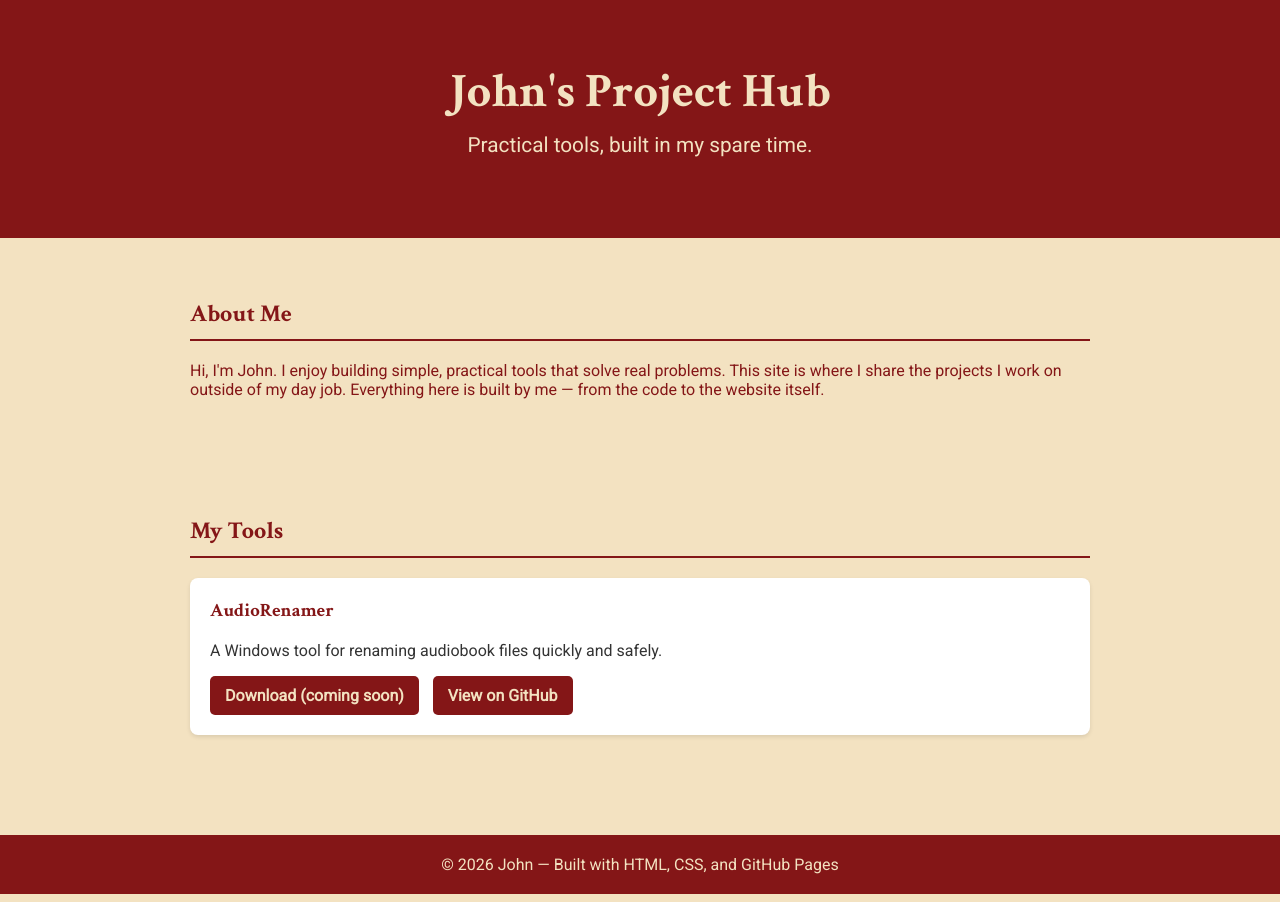
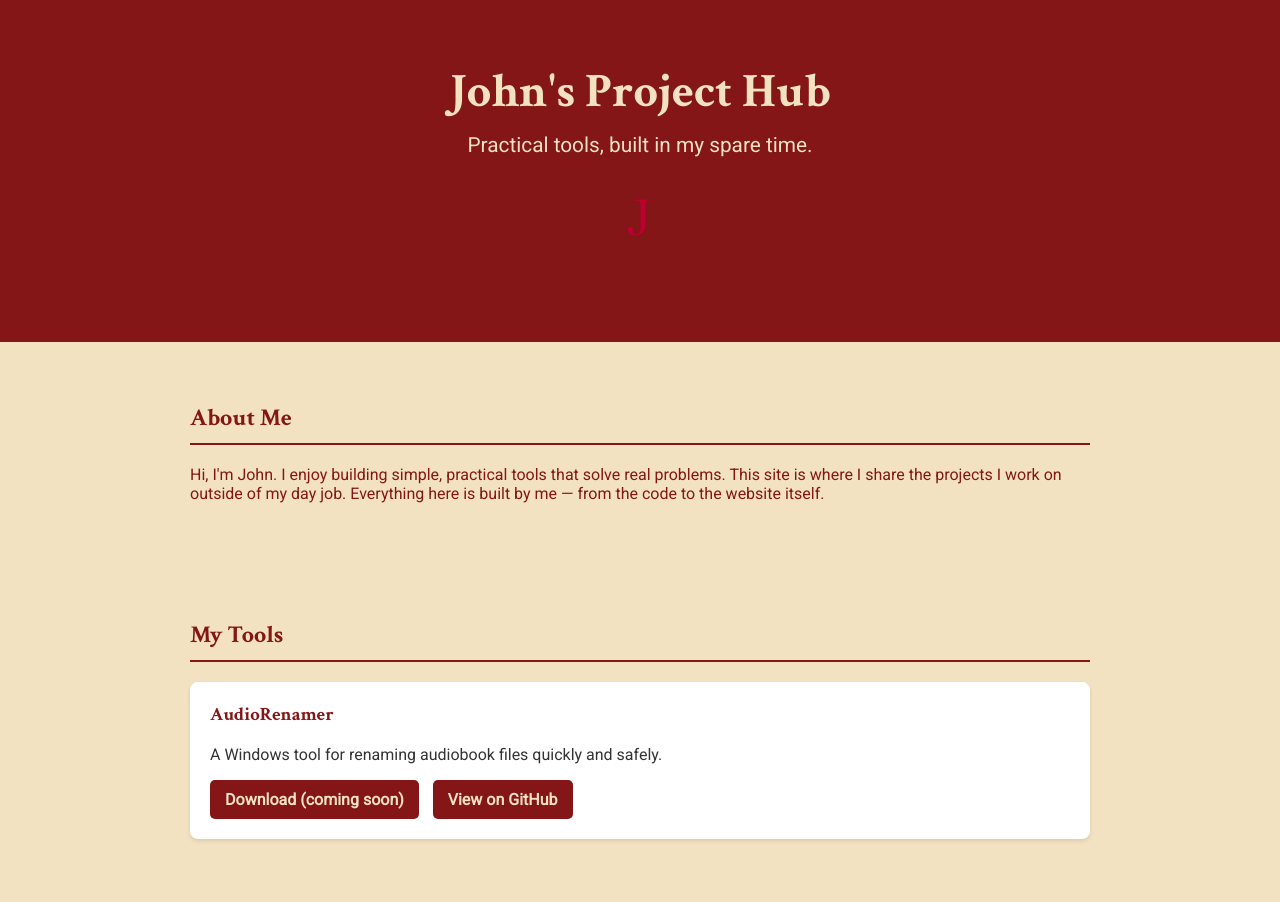
Before and after one commit to AdminJohnny/AdminJohnny.github.io, a plain HTML site: page index.html in a window 1280 px wide. Shown: the top 902 px of the page. Drawn offline with Linux system fonts and the light colour scheme.

Commit message:
Update to index.html
Added logo.png

```diff
--- a/index.html
+++ b/index.html
@@ -3,6 +3,7 @@
 <head>
     <meta charset="UTF-8">
     <title>John's Project Hub</title>
+	<link rel="icon" type="image/png" href="J-logo.png">
     <style>
     @import url('https://fonts.googleapis.com/css2?family=Crimson+Text:wght@400;600;700&family=Roboto&display=swap');
 
@@ -20,7 +21,7 @@
         text-align: center;
     }
 
-    header h1 {
+	    header h1 {
         font-family: 'Crimson Text', serif;
         font-size: 3rem;
         margin: 0;
@@ -43,6 +44,12 @@
         padding-bottom: 10px;
         margin-bottom: 20px;
     }
+
+	.logo {
+		width: 80px;
+		height: auto;
+		margin-bottom: 20px;
+	}
 
     .project {
         background: white;
@@ -88,6 +95,7 @@
 <header>
     <h1>John's Project Hub</h1>
     <p>Practical tools, built in my spare time.</p>
+	<img src="J-logo.png" alt="John Logo" class="logo">
 </header>
 
 <div class="section">
```
